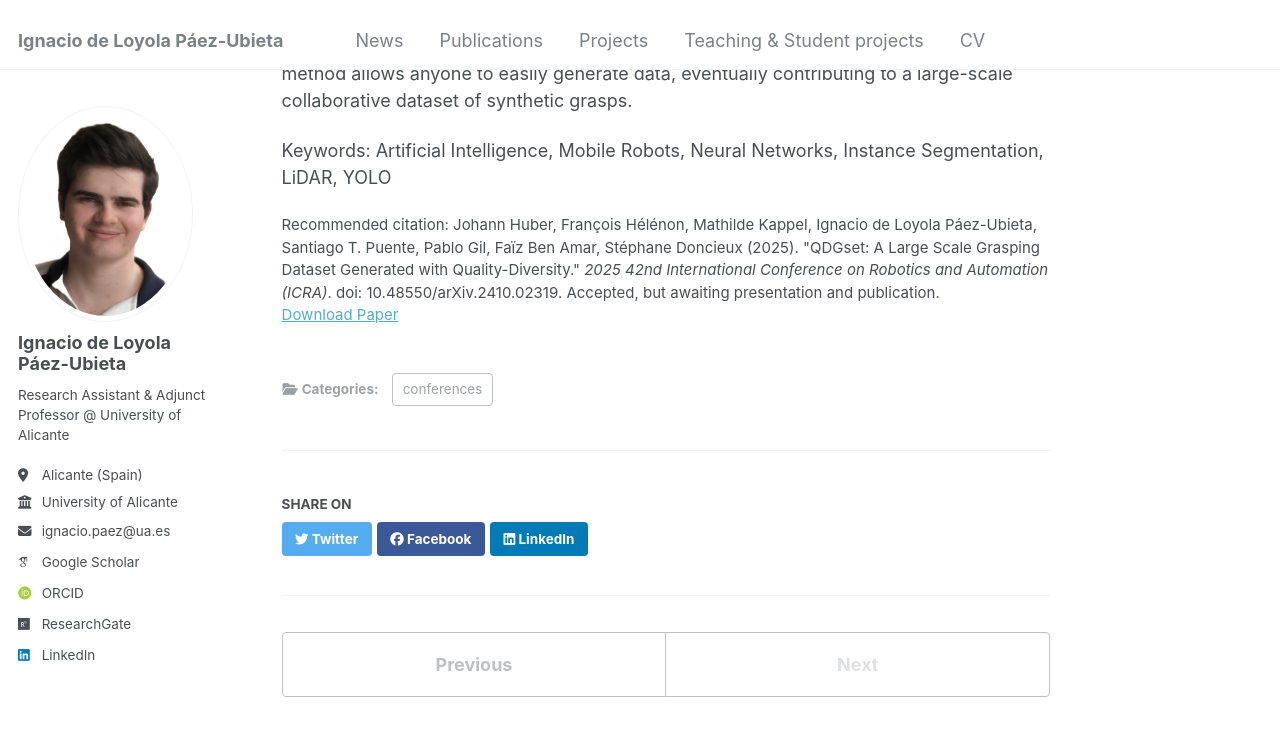
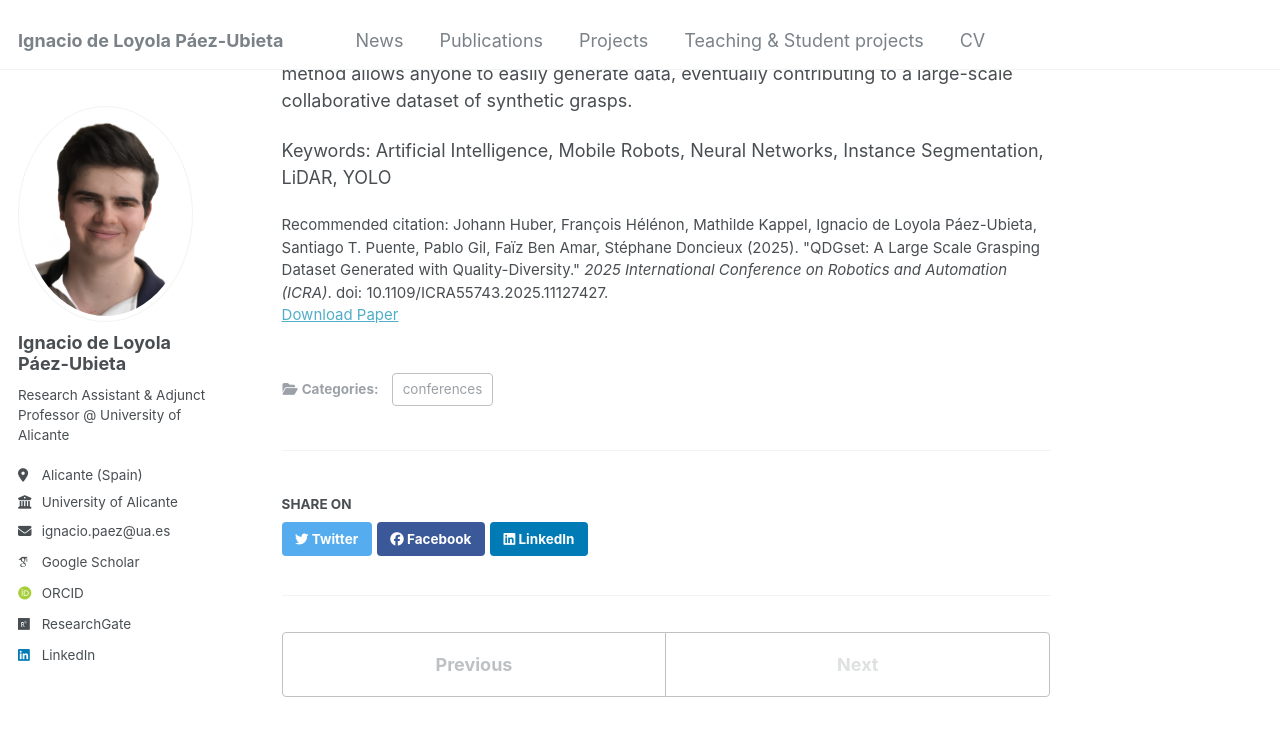
Before and after one commit to ignpaub/ignpaub.github.io, a Jekyll site: the page built from _publications/2025-01-31-QDGset_A_Large_Scale_Grasping_Dataset_Generated_with_Quality_Diversity.md, in a window 1280 px wide and 900 px high, scrolled down 522 px. Shown: the top 736 px of the window. Built offline with Jekyll 4.4.1, drawn with Linux system fonts in a browser that asks for light colours; some web fonts are replaced.

Commit message:
Update 2025-01-31-QDGset_A_Large_Scale_Grasping_Dataset_Generated_with_Quality_Diversity.md

```diff
--- a/_publications/2025-01-31-QDGset_A_Large_Scale_Grasping_Dataset_Generated_with_Quality_Diversity.md
+++ b/_publications/2025-01-31-QDGset_A_Large_Scale_Grasping_Dataset_Generated_with_Quality_Diversity.md
@@ -7,7 +7,7 @@ excerpt: ' '
 date: 2025-05-24
 venue: '2025 IEEE International Conference on Robotics and Automation, Atlanta (USA), 19-23 May'
 paperurl: 'http://ignpaub.github.io/files/2025_icra.pdf'
-citation: "Johann Huber, François Hélénon, Mathilde Kappel, Ignacio de Loyola Páez-Ubieta, Santiago T. Puente, Pablo Gil, Faïz Ben Amar, Stéphane Doncieux (2025). &quot;QDGset: A Large Scale Grasping Dataset Generated with Quality-Diversity.&quot; <i>2025 42nd International Conference on Robotics and Automation (ICRA)</i>. doi: 10.48550/arXiv.2410.02319. Accepted, but awaiting presentation and publication."
+citation: "Johann Huber, François Hélénon, Mathilde Kappel, Ignacio de Loyola Páez-Ubieta, Santiago T. Puente, Pablo Gil, Faïz Ben Amar, Stéphane Doncieux (2025). &quot;QDGset: A Large Scale Grasping Dataset Generated with Quality-Diversity.&quot; <i>2025 International Conference on Robotics and Automation (ICRA)</i>. doi: 10.1109/ICRA55743.2025.11127427."
 ---
 
 Recent advances in AI have led to significant results in robotic learning, but skills like grasping remain partially solved. Many recent works exploit synthetic grasping datasets to learn to grasp unknown objects. However, those datasets were generated using simple grasp sampling methods using priors. Recently, Quality-Diversity (QD) algorithms have been proven to make grasp sampling significantly more efficient. In this work, we extend QDG-6DoF, a QD framework for generating object-centric grasps, to scale up the production of synthetic grasping datasets. We propose a data augmentation method that combines the transformation of object meshes with transfer learning from previous grasping repertoires. The conducted experiments show that this approach reduces the number of required evaluations per discovered robust grasp by up to 20%. We used this approach to generate QDGset, a dataset of 6DoF grasp poses that contains about 3.5 and 4.5 times more grasps and objects, respectively, than the previous state-of-the-art. Our method allows anyone to easily generate data, eventually contributing to a large-scale collaborative dataset of synthetic grasps.
```
